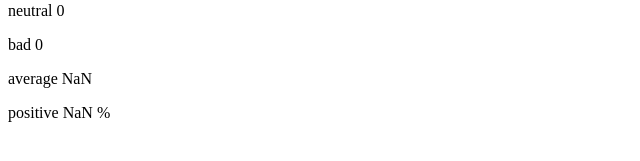
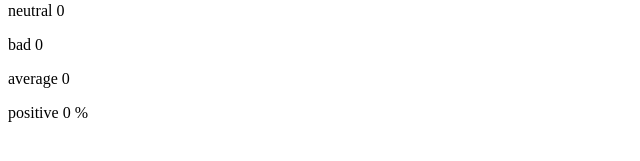
Before and after one commit to INBobarini/HelsinkiFSCourse, a React (Vite) app in the folder part1/unicafe/: page / in a window 1280 px wide. Shown: the part 213-374 px from the top of the page, without its empty margins (0-640 px from the left). Built offline with nearby package versions, Linux system fonts and the light colour scheme.

Commit message:
added 1.8

```diff
--- a/part1/unicafe/src/App.jsx
+++ b/part1/unicafe/src/App.jsx
@@ -6,25 +6,40 @@
   </button>
 )
 
+const Statistics = (props) =>{
+    const{good, neutral, bad} = props
+    let average = 0
+    let positive = 0
+    if(good||neutral||bad) {
+      average = ((good*1+bad*-1)/(good+bad+neutral))
+      positive = (100*good/(good+bad+neutral))
+    }
+    return(
+      <div>
+        <p>average {average}</p>
+        <p>positive {positive} %</p>
+      </div>
+    )
+}
+
 const App = () => {
   // save clicks of each button to its own state
   const [good, setGood] = useState(0)
   const [neutral, setNeutral] = useState(0)
   const [bad, setBad] = useState(0)
-  const average = (good*1+bad*-1)/(good+bad+neutral)
-  const positive = 100*good/(good+bad+neutral)
+
   return (
     <div>
       <h1>give feedback</h1>
-      <Button handleClick={()=> setGood(good+1)} text="good"/>
+      <Button handleClick={()=> setGood(good+1)} text="good" />
       <Button handleClick={()=> setNeutral(neutral+1)} text="neutral"/>
       <Button handleClick={()=> setBad(bad+1)} text="bad"/>
       <h1>statistics</h1>
       <p>good {good}</p>
       <p>neutral {neutral}</p>
       <p>bad {bad}</p>
-      <p>average {average}</p>
-      <p>positive {positive} %</p>
+      <Statistics good={good} neutral={neutral} bad={bad}/>
+
     </div>
   )
 }
```
